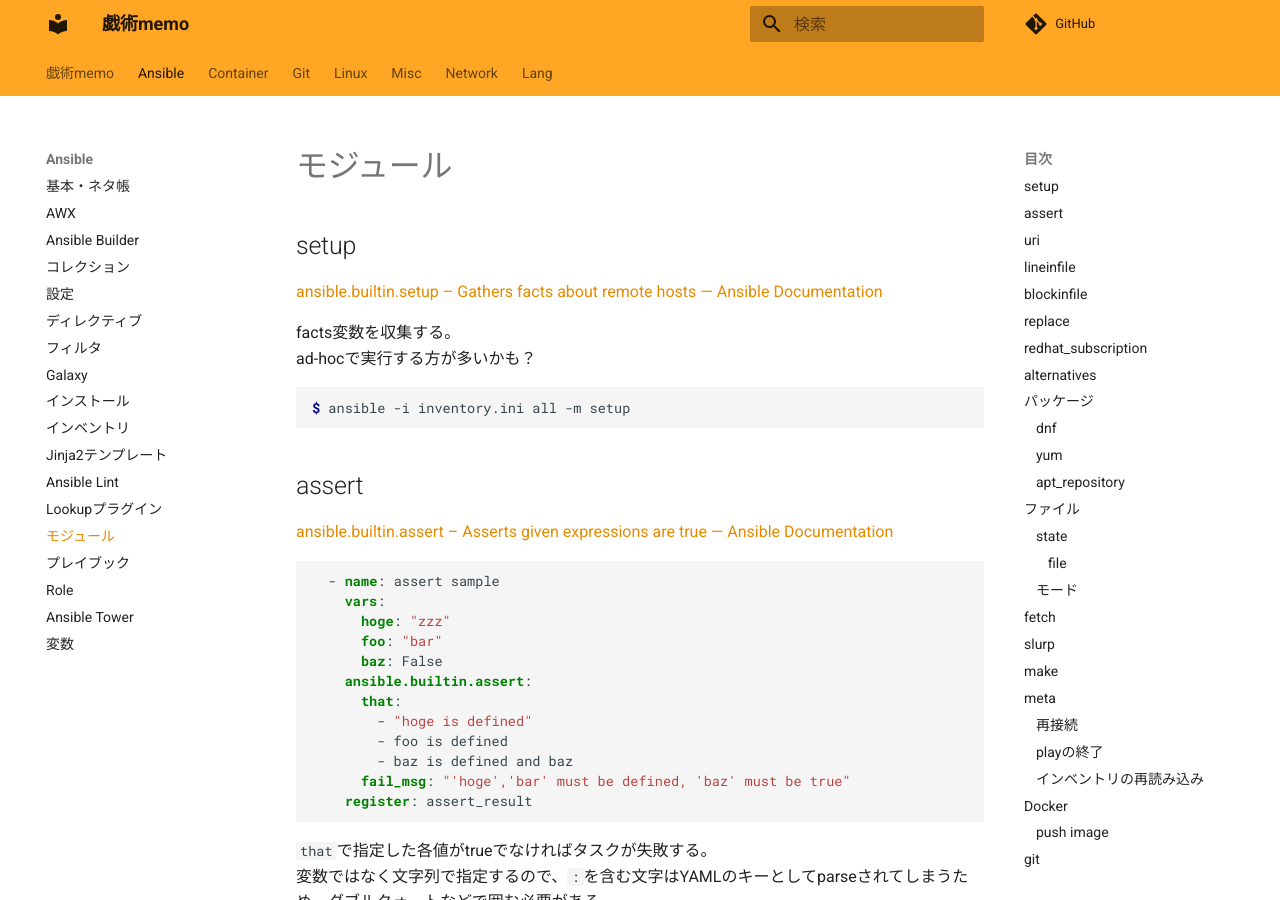
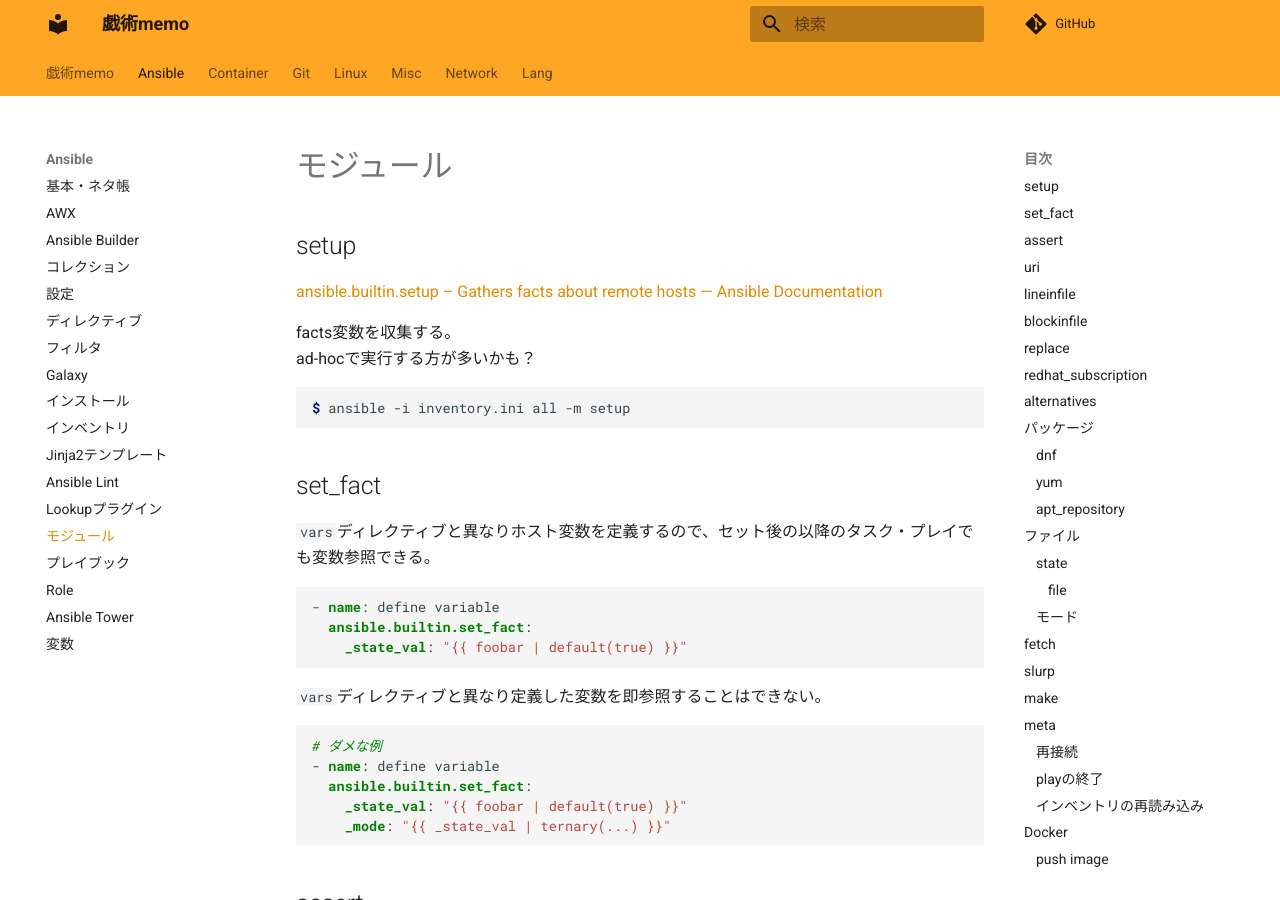
Before and after one commit to zaki-lknr/docs, an MkDocs documentation site: the page built from docs/Ansible/module.md, in a window 1280 px wide and 900 px high. Built offline with MkDocs 1.6.1 and Material for MkDocs 9.7.7, drawn with Linux system fonts in a browser that asks for light colours; comment, search, counter and statistics services are not loaded.

Commit message:
add: ansible/module: set_fact

````diff
--- a/docs/Ansible/module.md
+++ b/docs/Ansible/module.md
@@ -9,6 +9,26 @@ ad-hocで実行する方が多いかも？
 
 ```console
 $ ansible -i inventory.ini all -m setup
+```
+
+## set_fact
+
+`vars`ディレクティブと異なりホスト変数を定義するので、セット後の以降のタスク・プレイでも変数参照できる。
+
+```yaml
+- name: define variable
+  ansible.builtin.set_fact:
+    _state_val: "{{ foobar | default(true) }}"
+```
+
+`vars`ディレクティブと異なり定義した変数を即参照することはできない。
+
+```yaml
+# ダメな例
+- name: define variable
+  ansible.builtin.set_fact:
+    _state_val: "{{ foobar | default(true) }}"
+    _mode: "{{ _state_val | ternary(...) }}"
 ```
 
 ## assert
````
